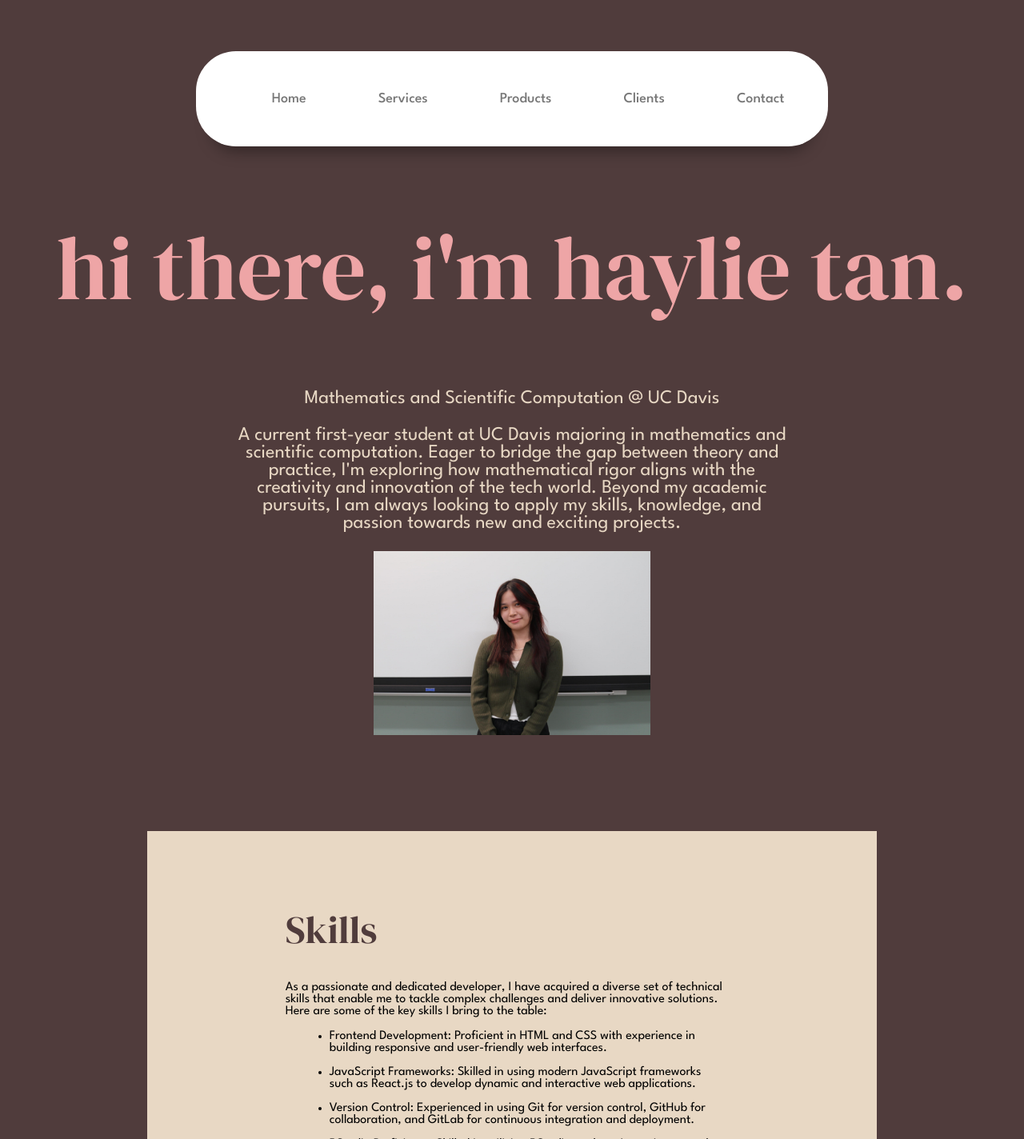
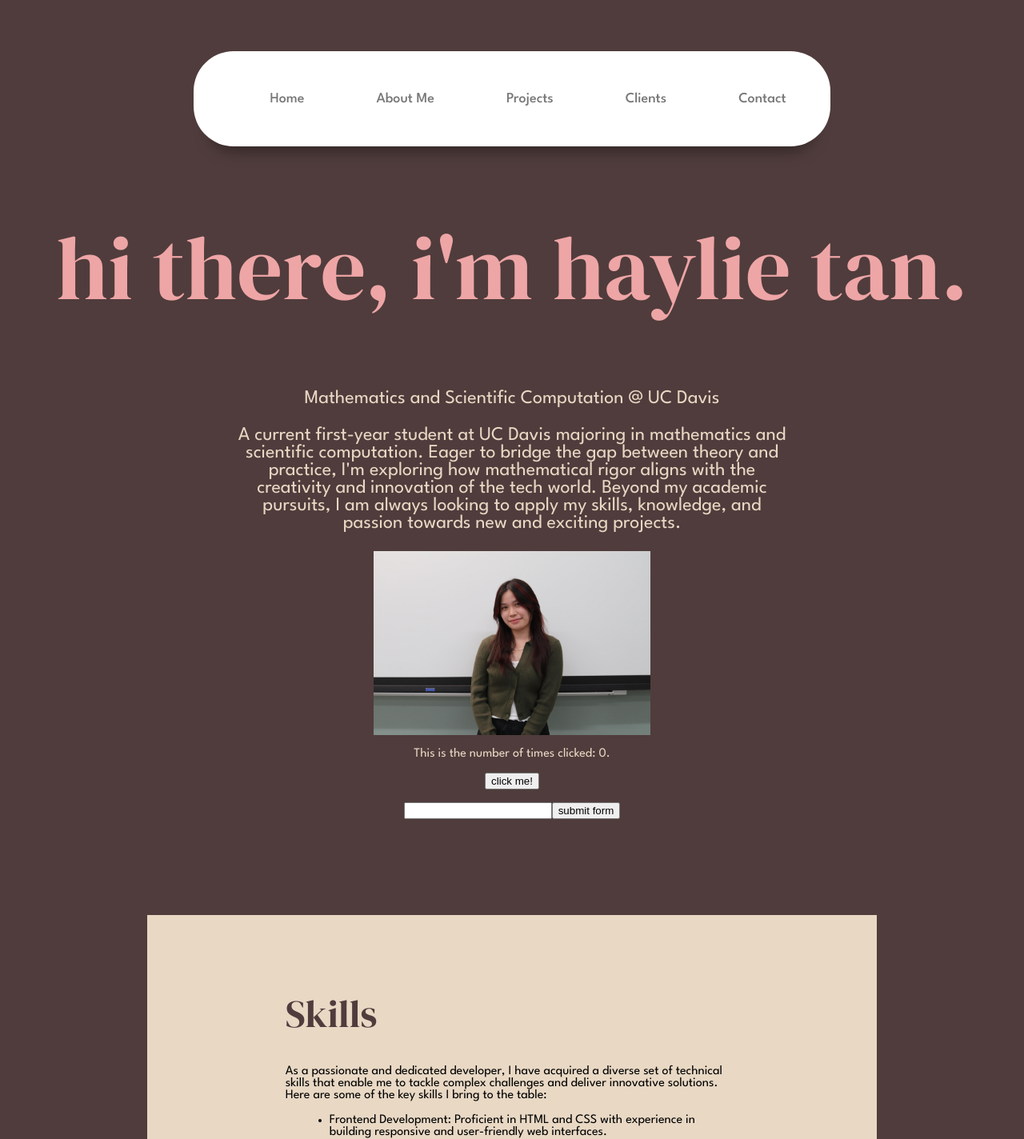
Before and after one commit to haylietan/haylie-portfolio-include, a React (Create React App) app: page / in a window 1280 px wide. Shown: the top 1424 px of the page at 80% size. Built offline with nearby package versions, Linux system fonts and the light colour scheme.

Commit message:
Added functions

```diff
--- a/src/components/header.js
+++ b/src/components/header.js
@@ -9,8 +9,8 @@ export const Header = () => {
                 <nav>
                     <ul>
                         <li>Home</li>
-                        <li>Services</li>
-                        <li>Products</li>
+                        <li>About Me</li>
+                        <li>Projects</li>
                         <li>Clients</li>
                         <li>Contact</li>
                     </ul>
--- a/src/components/home.js
+++ b/src/components/home.js
@@ -1,6 +1,8 @@
-import React from 'react'
-import '../App.css'
+import React from 'react';
+import '../App.css';
+import { useState } from 'react';
 
+// import images
 import headshothaylie from '../Images/headshothaylie.jpg';
 import python from '../Images/python.png';
 import git from '../Images/git.png';
@@ -9,6 +11,23 @@ import css from '../Images/css.png';
 import react from '../Images/react.png';
 
 export const Home = () => {
+    const [clicked, setClicked] = useState(0);
+    const [inputBox, setInputBox] = useState('');
+    const [display, setDisplay] = useState('');
+
+    function handleClick() {
+        setClicked(clicked + 1)
+    }
+
+    function handleTyping(event) {
+        setInputBox(event.target.value)
+        console.log(event.target.value)
+    }
+
+    function displayParagraph() {
+        setDisplay(inputBox)
+    }
+
     return (
         <div class="Home">
 
@@ -31,8 +50,18 @@ export const Home = () => {
                 </div>
 
                 <img src={headshothaylie} alt="Haylie Tan" />
+            </div>
 
-                </div>
+            <div id="click-count">
+                <p> This is the number of times clicked: {clicked}.</p>
+                <button onClick={handleClick}>click me!</button>
+            </div>
+
+            <div id="submitform">
+                <p>{display}</p>
+                <input value={inputBox} onChange={handleTyping}/>
+                <button onClick={displayParagraph}>submit form</button>
+            </div>
 
             <div id="skills">
 
```
